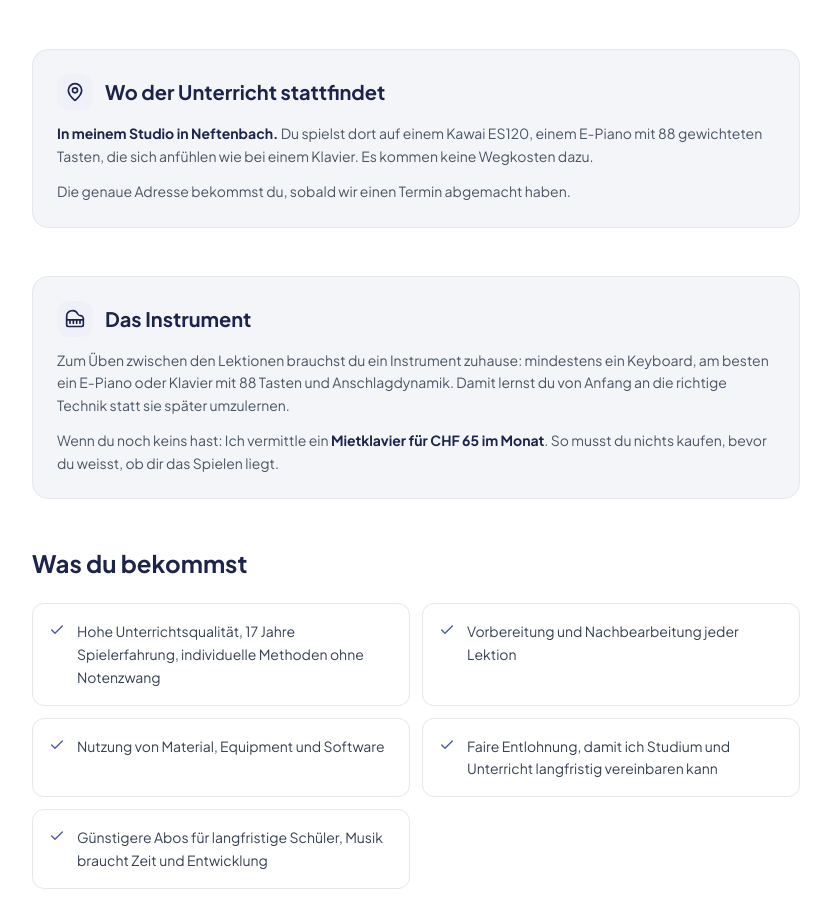
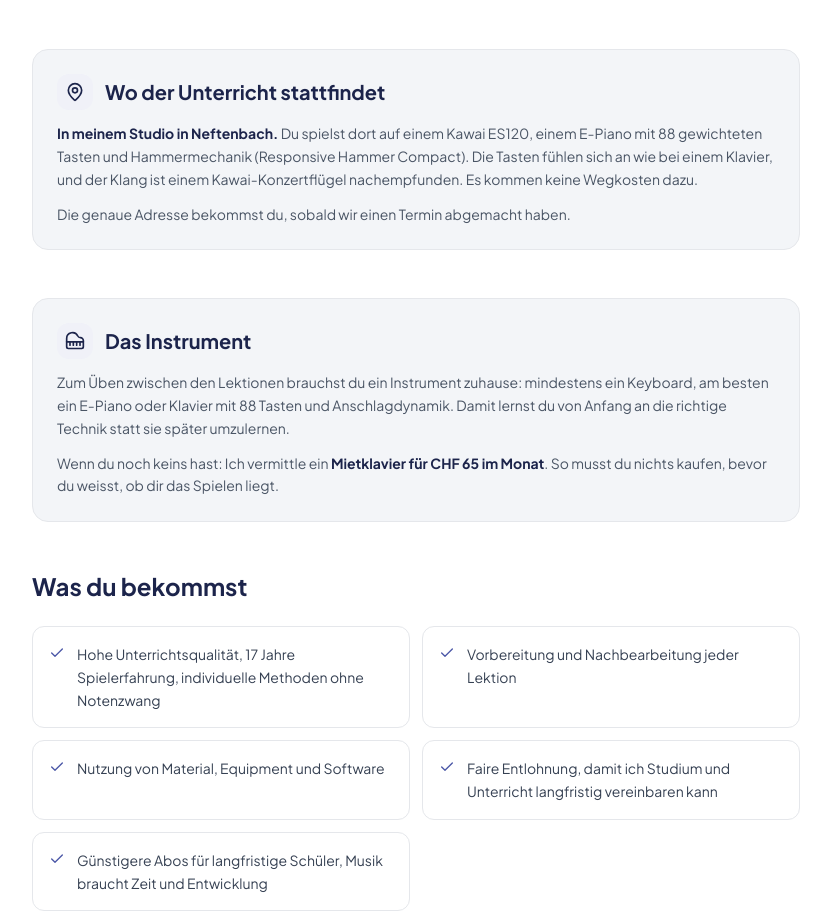
Before and after one commit to davidramchandani-creator/privatklavierunterricht, a Next.js app: page /preise in a window 1280 px wide. Shown: the part 1890-2809 px from the top of the page, without its empty margins (224-1055 px from the left). Built offline with nearby package versions, Linux system fonts and the light colour scheme; no server answers.

Commit message:
Kawai ES120: Hammermechanik und Klang ergänzt

```diff
--- a/src/app/preise/page.tsx
+++ b/src/app/preise/page.tsx
@@ -232,8 +232,10 @@ export default function PreisePage() {
                 In meinem Studio in Neftenbach.
               </strong>{" "}
               Du spielst dort auf einem Kawai ES120, einem E-Piano mit 88
-              gewichteten Tasten, die sich anfühlen wie bei einem Klavier. Es
-              kommen keine Wegkosten dazu.
+              gewichteten Tasten und Hammermechanik (Responsive Hammer
+              Compact). Die Tasten fühlen sich an wie bei einem Klavier, und
+              der Klang ist einem Kawai-Konzertflügel nachempfunden. Es kommen
+              keine Wegkosten dazu.
             </p>
             <p className="text-gray-600 leading-relaxed text-sm">
               Die genaue Adresse bekommst du, sobald wir einen Termin
--- a/src/lib/faq.ts
+++ b/src/lib/faq.ts
@@ -102,7 +102,7 @@ export const FAQ: FrageAntwort[] = [
     frage: "Wo unterrichtest du?",
     quelle: "/preise, Abschnitt Wo der Unterricht stattfindet",
     antwort:
-      "In meinem Studio in Neftenbach. Du spielst dort auf einem Kawai ES120, einem E-Piano mit 88 gewichteten Tasten. Die genaue Adresse bekommst du, sobald wir einen Termin abgemacht haben.",
+      "In meinem Studio in Neftenbach. Du spielst dort auf einem Kawai ES120, einem E-Piano mit 88 gewichteten Tasten und Hammermechanik, dessen Klang einem Kawai-Konzertflügel nachempfunden ist. Die genaue Adresse bekommst du, sobald wir einen Termin abgemacht haben.",
   },
   {
     frage: "Wie wird bezahlt?",
```
